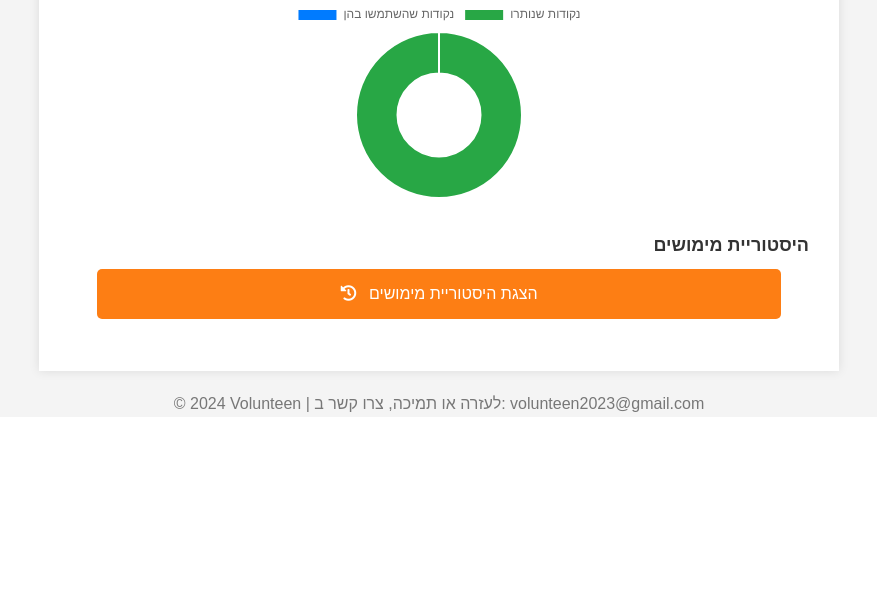
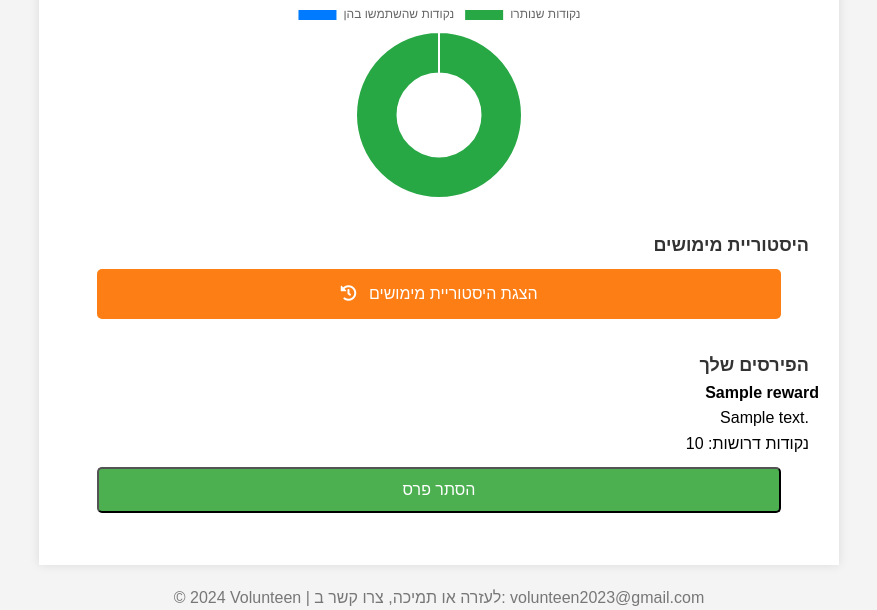
Before and after one commit to Ahmad-danaf/Volunteen, a Django app: page /shop_home/ in a window 1280 px wide. Shown: the part 557-1167 px from the top of the page, without its empty margins (201-1078 px from the left). Before the commit the page ends 969 px from the top, so only its background shows below. Run offline with Django 5.2, Linux system fonts and the light colour scheme; the visitor is signed in with stand-in values (Sample User, id 1); tables that the repository leaves empty hold one stand-in row (values such as "Sample post"); grey boxes marked "Sample" are stand-in pictures; some libraries are stand-ins or nearby versions.

Commit message:
Add hide/show functionality for shop rewards

```diff
--- a/Volunteen/Volunteen/frameworks_and_drivers/settings.py
+++ b/Volunteen/Volunteen/frameworks_and_drivers/settings.py
@@ -145,7 +145,8 @@ STATICFILES_STORAGE = 'django.contrib.staticfiles.storage.StaticFilesStorage'
 
 STATIC_URL = '/static/'
 STATICFILES_DIRS = [os.path.join(BASE_DIR, 'static')]
-STATIC_ROOT = '/var/www/volunteen/static/'
+STATIC_ROOT = '/var/www/volunteen/static/' # for production
+# STATIC_ROOT = None # for development
 
 
 
--- a/Volunteen/teenApp/entities/reward.py
+++ b/Volunteen/teenApp/entities/reward.py
@@ -7,6 +7,7 @@ class Reward(models.Model):
     points_required = models.IntegerField(verbose_name='Points Required', help_text='Enter the points required for this reward')
     img = models.ImageField("Image", upload_to='media/images/', null=True, blank=True, default='defaults/no-image.png')
     shop = models.ForeignKey(Shop, on_delete=models.CASCADE, related_name='rewards')
+    is_visible = models.BooleanField(default=True)
 
     def __str__(self):
         return self.title
--- a/Volunteen/teenApp/interface_adapters/shop_views.py
+++ b/Volunteen/teenApp/interface_adapters/shop_views.py
@@ -12,6 +12,7 @@ from django.utils.timezone import now
 from django.db.models import Sum, F
 from django.db.models.functions import TruncMonth
 import json
+from django.views.decorators.http import require_POST
 from teenApp.utils import NotificationManager
 
 
@@ -145,3 +146,14 @@ def shop_redemption_history(request):
         'recent_redemptions': last_redemptions,
     }
     return render(request, 'shop_redemption_history.html', context)
+
+@require_POST
+def toggle_reward_visibility(request, reward_id):
+    reward = get_object_or_404(Reward, id=reward_id)
+
+    if request.user == reward.shop.user:  # Ensure the user is the shop owner
+        reward.is_visible = not reward.is_visible
+        reward.save()
+        return JsonResponse({'success': True, 'is_visible': reward.is_visible})
+
+    return JsonResponse({'success': False}, status=403)
--- a/Volunteen/teenApp/interface_adapters/urls.py
+++ b/Volunteen/teenApp/interface_adapters/urls.py
@@ -36,4 +36,6 @@ urlpatterns = [
     path('mentor/edit-task/<int:task_id>/', mentor_views.edit_task, name='edit_task'),
     path('identify-child/', shop_views.shop_identify_child, name='shop_identify_child'),
     path('complete-transaction/', shop_views.shop_complete_transaction, name='shop_complete_transaction'),
+    path('toggle-reward-visibility/<int:reward_id>/', shop_views.toggle_reward_visibility, name='toggle_reward_visibility'),
+
 ]
--- a/Volunteen/teenApp/templates/shop_home.html
+++ b/Volunteen/teenApp/templates/shop_home.html
@@ -51,6 +51,31 @@
             </a>
         </div>
     </div>
+    <div class="section mt-4">
+        <h3>הפירסים שלך</h3>
+        <div id="rewards-list">
+            {% for reward in shop.rewards.all %}
+            <div class="reward-item mb-3">
+                <div class="d-flex justify-content-between align-items-center">
+                    <div>
+                        <h4>{{ reward.title }}</h4>
+                        <p>{{ reward.description }}</p>
+                        <p>נקודות דרושות: {{ reward.points_required }}</p>
+                    </div>
+                    <button class="btn btn-sm {% if reward.is_visible %}btn-danger{% else %}btn-success{% endif %}"
+                            onclick="toggleRewardVisibility({{ reward.id }}, this)">
+                        {% if reward.is_visible %}
+                            הסתר פרס
+                        {% else %}
+                            הצג פרס
+                        {% endif %}
+                    </button>
+                </div>
+            </div>
+            {% endfor %}
+        </div>
+    </div>
+
 {% endblock %}
 
 {% block extra_css %}
@@ -114,6 +139,31 @@
                 }
             }
         });
-    });
+});
+
+    function toggleRewardVisibility(rewardId, button) {
+        $.ajax({
+            url: "{% url 'toggle_reward_visibility' 0 %}".replace('0', rewardId),
+            type: "POST",
+            headers: {
+                'X-CSRFToken': '{{ csrf_token }}'
+            },
+            success: function(response) {
+                if (response.success) {
+                    if (response.is_visible) {
+                        $(button).removeClass('btn-success').addClass('btn-danger');
+                        $(button).text('הסתר פרס');
+                    } else {
+                        $(button).removeClass('btn-danger').addClass('btn-success');
+                        $(button).text('הצג פרס');
+                    }
+                }
+            },
+            error: function() {
+                alert('שגיאה בניסיון לשנות את הנראות של הפרס.');
+            }
+        });
+    }
+
 </script>
 {% endblock %}
```
Also changed, not shown: Volunteen/teenApp/interface_adapters/child_views.py (+6 -4 lines), Volunteen/teenApp/migrations/0004_reward_is_visible.py (added).
